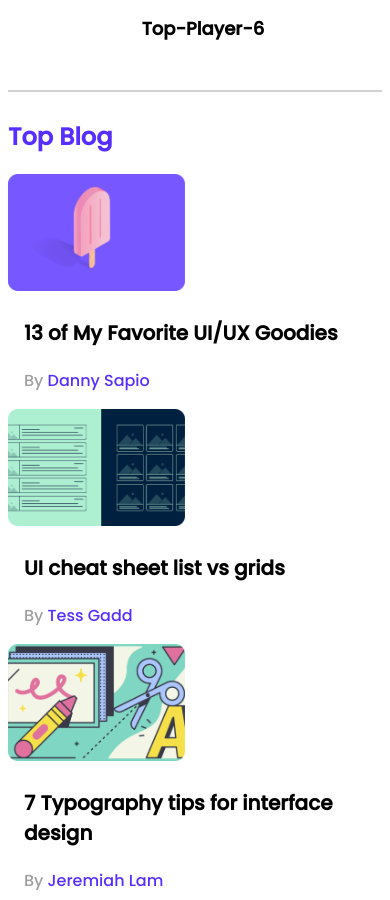
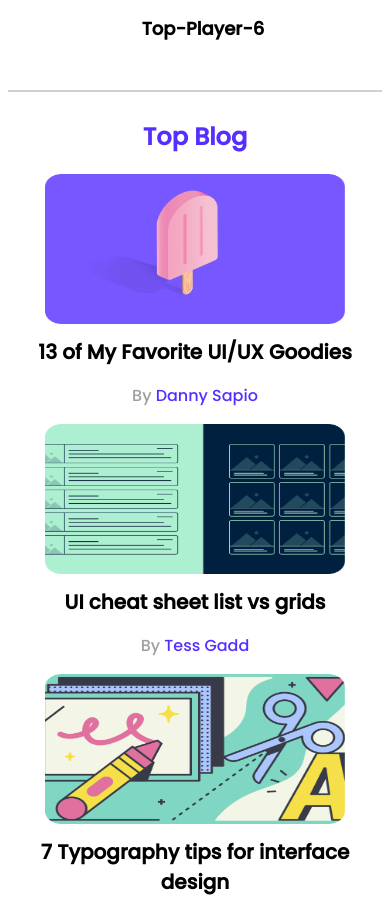
Before and after one commit to jbmakib/leader-board-css3, a plain HTML site: page index.html in a window 390 px wide. Shown: the part 921-1821 px from the top of the page. Drawn offline with Linux system fonts and the light colour scheme.

Commit message:
updated blogs

```diff
--- a/style.css
+++ b/style.css
@@ -86,6 +86,8 @@ hr {
 
 .blog-title {
     font-size: 20px;
+    margin: 0;
+    margin-top: 6px;
 }
 
 .blog-author {
@@ -167,6 +169,22 @@ hr {
     .blog {
         flex-direction: column;
     }
+    .blog-info {
+        margin-left: 0;
+    }
+    .section-title {
+        text-align: center;
+    }
+    .top-blogs {
+        text-align: center;
+    }
+    .blog .thumbnail img {
+        width: 80%;
+        height: 150px;
+    }
+    .course .course-banner img {
+        width: 100%;
+    }
 }
 
 
```
